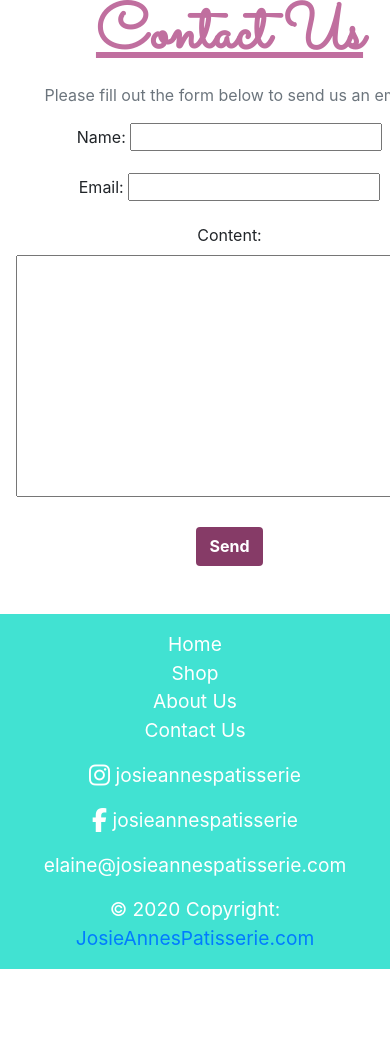
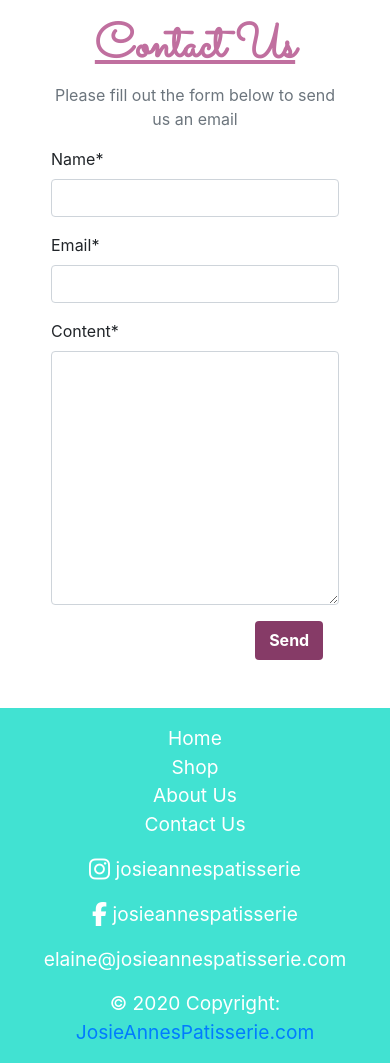
Before and after one commit to sean-meade/josie-annes-patisserie, a Django app: page /contact/ in a window 390 px wide; the page is wider, and only the part inside the window is pictured. Shown: the part 379-1442 px from the top of that part. Before the commit the page ends 1348 px from the top of that part, so only its background shows below. Run offline with Django 4.2, Linux system fonts and the light colour scheme; parts of the project's set-up code (start-up, migrations or seed data) failed here and were passed over; some libraries are stand-ins or nearby versions.

Commit message:
style header on mobile

```diff
--- a/static/css/style.css
+++ b/static/css/style.css
@@ -25,6 +25,16 @@ body {
 
 #header-mobile {
     display: none !important;
+}
+
+#navbarText {
+    position: absolute;
+    z-index: 1;
+    top: 78px;
+    left: 0;
+    background-color: #fff;
+    width: 70% !important;
+    padding-left: 30px;
 }
 
 .nav-link:hover,
@@ -544,3 +554,14 @@ footer,
         padding: 0 !important;
     }
 }
+
+@media (max-width: 550px) {
+    .contact-form {
+        width: 80% !important;
+        margin: auto !important;
+    }
+
+    .heading-font {
+        font-size: 3rem;
+    }
+}
--- a/templates/contact/contact.html
+++ b/templates/contact/contact.html
@@ -1,5 +1,7 @@
 {% extends "base.html" %}
 {% load static %}
+
+{% load crispy_forms_tags %}
 
 {% block page_header %}
 <div class="container header-container">
@@ -13,15 +15,21 @@
 
 {% block content %}
 <div class="container">
-    <div class="row my-4">
-        <form class="mx-auto text-center" action="{% url 'contact' %}" method="POST">
-            <p class="heading-font m-0"><u>Contact Us</u></p>
-            <p class="text-muted">Please fill out the form below to send us an email</p>
+    <div class="row mt-4 contact-form">
+        <form class="mx-auto" action="{% url 'contact' %}" method="POST">
+            <p class="heading-font m-0 text-center"><u>Contact Us</u></p>
+            <p class="text-muted text-center">Please fill out the form below to send us an email</p>
             {% csrf_token %}
-            <fieldset class="rounded px-3 mb-2">
-                {{ form.as_p }}
-            </fieldset>
-            <button id="submit-button" class="btn view-product-btn">
+            <div class="row">
+                <div class="col-sm-12 col-md-6">
+                    {{ form.name|as_crispy_field }}
+                </div>
+                <div class="col-sm-12 col-md-6">
+                    {{ form.email|as_crispy_field }}
+                </div>
+            </div>
+            {{ form.content|as_crispy_field }}
+            <button id="submit-button" class="btn view-product-btn float-right mr-3">
                 <span class="font-weight-bold">Send</span>
             </button>
         </form>
--- a/templates/includes/header-mobile.html
+++ b/templates/includes/header-mobile.html
@@ -63,14 +63,8 @@
             </li>
         </ul>
     </div>
-                </nav>
-            </div>
-            <div class="col-8 my-3 text-center">
-                <a class="navbar-brand mr-0" href="{% url 'home' %}">
+    <a class="navbar-brand mx-auto" href="{% url 'home' %}">
         <img src="https://res.cloudinary.com/drgmt7bbz/image/upload/v1668677570/logo-mobile_sxbusu.png"
              alt="">
     </a>
-            </div>
-        </div>
-    </div>
 </nav>
```
Also changed, not shown: other parts of templates/includes/header-mobile.html (+15 -15 lines). Lines whose indentation alone changed are shown as unchanged.
